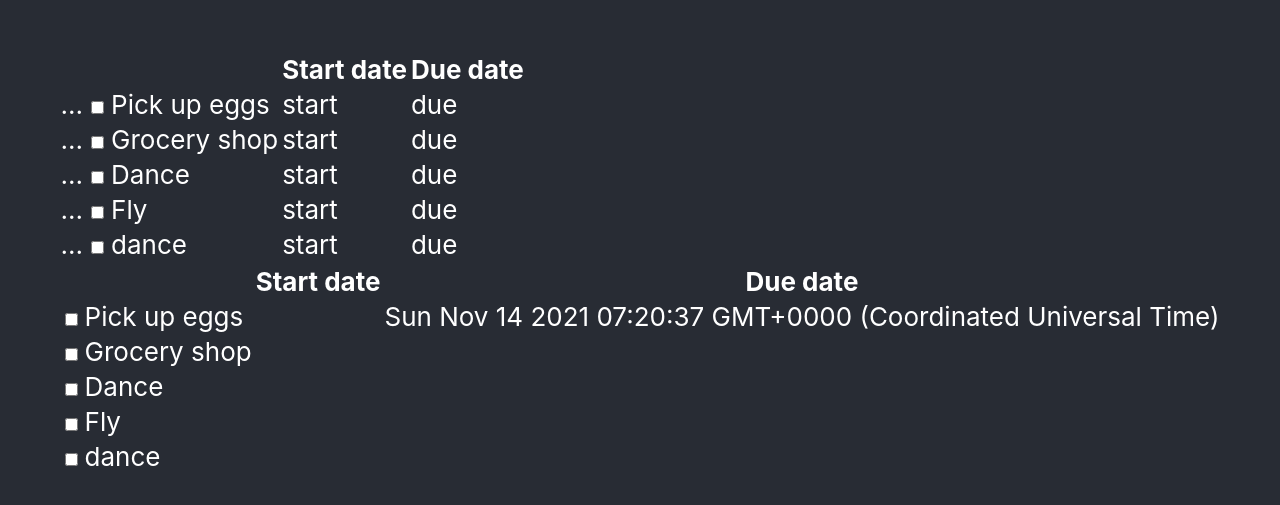
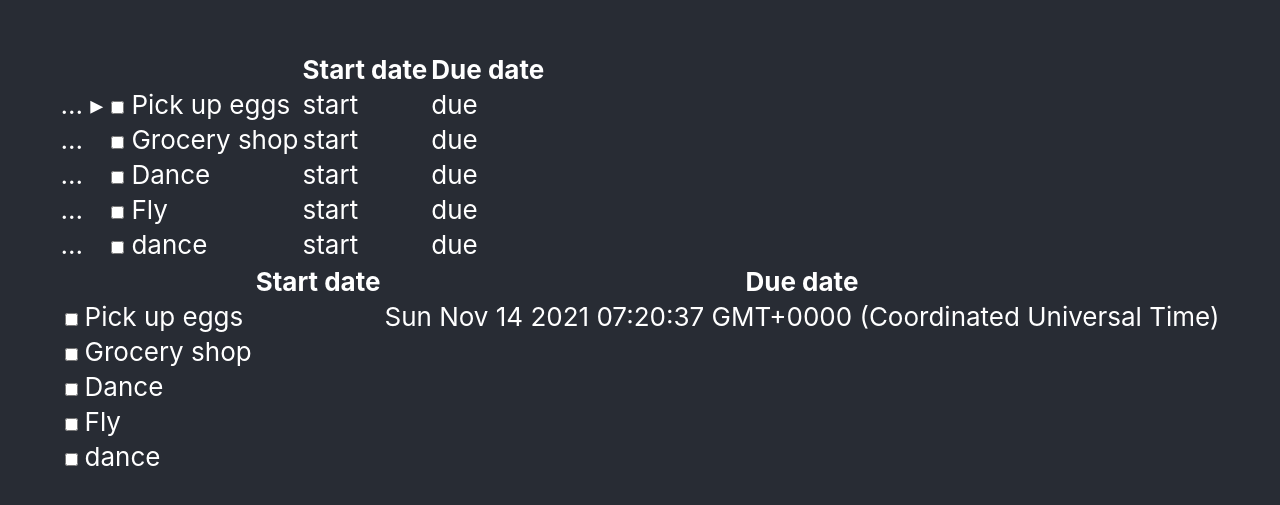
Before and after one commit to citelao/Todo, a React (Create React App) app: page / in a window 1280 px wide. Shown: the part 137-642 px from the top of the page. Built offline with nearby package versions, Linux system fonts and the light colour scheme.

Commit message:
expansion arrows!

```diff
--- a/src/view/TreeGrid.tsx
+++ b/src/view/TreeGrid.tsx
@@ -105,8 +105,9 @@ export default class TreeGrid<T extends { [key: string]: any }> extends React.Co
     {
         const isFocusedOnRows = this.state.focusMode === "rows";
         const isSelectedItem = index === this.state.selectedIndex;
-        const hasChildren = false;
+        const hasChildren = item.children && item.children.length !== 0;
         const isExpanded = this.state.expandedItems.indexOf(item.id) !== -1;
+        const expansionSymbol = (isExpanded) ? "▾" : "▸";
         const key = item.id;
         const renderChildRow = (item: IItem, index: number, array: IItem[]) => { return this.renderRow(item, index, array, level + 1) };
         return <>
@@ -119,7 +120,7 @@ export default class TreeGrid<T extends { [key: string]: any }> extends React.Co
                 aria-posinset={index + 1}
                 aria-setsize={array.length}
                 onKeyDown={(e) => this.handleRowKeyDown(e, item)}>
-                    <td>{"...".repeat(level)}</td>
+                    <td>{"...".repeat(level)} {(hasChildren) ? expansionSymbol : undefined}</td>
                     { item.data.map((d) => {
                         return <td role="gridcell">
                             {d}
@@ -172,6 +173,10 @@ export default class TreeGrid<T extends { [key: string]: any }> extends React.Co
             case KeyCodes.ArrowRight:
                 {
                     // TODO: avoid adding the item to expanded if we already have it there.
+                    if (!targetItem.children || targetItem.children.length === 0) {
+                        break;
+                    }
+
                     this.setState({
                         expandedItems: [targetItem.id, ... this.state.expandedItems],
                     });
@@ -180,6 +185,10 @@ export default class TreeGrid<T extends { [key: string]: any }> extends React.Co
 
             case KeyCodes.ArrowLeft:
                 {
+                    if (!targetItem.children || targetItem.children.length === 0) {
+                        break;
+                    }
+
                     // TODO: avoid adding the item to expanded if we already have it there.
                     this.setState({
                         expandedItems: this.state.expandedItems.filter((id) => id !== targetItem.id),
```
